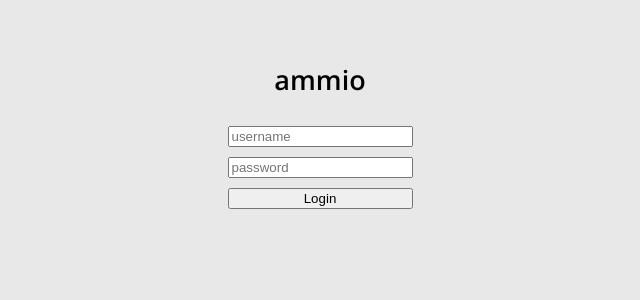
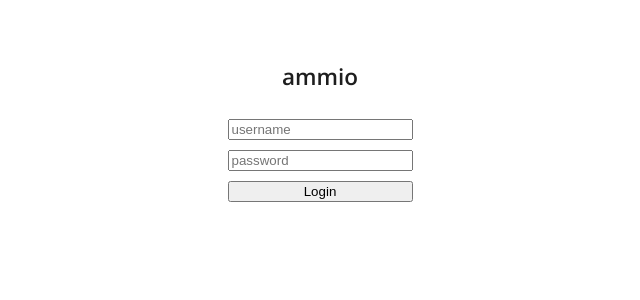
Before and after one commit to ammio/server, a Vue app in the folder client/: page /login in a window 1280 px wide. Shown: the top 300 px of the page, without its empty margins (320-960 px from the left). Built offline with nearby package versions, Linux system fonts and the light colour scheme.

Commit message:
update colors

```diff
--- a/client/src/App.vue
+++ b/client/src/App.vue
@@ -4,7 +4,7 @@
 
 <style lang="sass">
 body
-  background: #E8E8E8
+  background: var(--color-background)
 #app
   margin: 60px auto
   max-width: 1200px
--- /dev/null
+++ b/client/src/components/partials/ammioInput.vue
@@ -0,0 +1,66 @@
+<template>
+  <section class="ammio-input" :class="{ 'focused': focused }">
+    <input v-bind="$attrs" :type="$attrs.type ? $attrs.type : 'text'" @input="$emit('update:modelValue', $event.target.value)" @focus="focused = true" @blur="focused = false" required/>
+    <label>{{ placeholder }}</label>
+  </section>
+</template>
+
+<script>
+export default {
+  name: 'ammio-input',
+  inheritAttrs: false,
+  props: {
+    modelValue: String,
+    placeholder: String
+  },
+  data: () => ({
+    focused: false
+  })
+}
+</script>
+
+<style lang='sass' scoped>
+section.ammio-input
+  position: relative
+  margin: 5px
+  background: var(--color-background-alternative)
+  border-radius: 12px
+  display: block
+  width: 200px
+  height: 40px
+  padding: 10px 13px 10px 13px
+  transition: 0.2s ease all
+  --moz-transition: 0.2s ease all
+  --webkit-transition: 0.2s ease all
+  --o--transition: 0.2s easy all
+  label
+    color: var(--color-text-dimmed)
+    position: absolute
+    pointer-events: none
+    left: 13px
+    top: 50%
+    transform: translateY(-50%)
+    opacity: 0.5
+    transition: 0.2s ease all
+    --moz-transition: 0.2s ease all
+    --webkit-transition: 0.2s ease all
+    --o--transition: 0.2s easy all
+  input
+    width: 100%
+    border: none
+    outline: none
+    font-family: Open-Sans
+    font-size: 1rem
+    background: none
+    transition: 0.2s easy all
+
+section.focused
+    padding: 10px 13px 10px 18px
+    label
+      opacity: 0 !important
+      left: 20px
+
+section input:valid ~ label
+  background: pink
+  opacity: 0 !important
+</style>
--- a/client/src/sass/base/_color.sass
+++ b/client/src/sass/base/_color.sass
@@ -1,11 +1,8 @@
-/* COLORS */
-$color-primary: #0052CC
-$color-black: #000000
-$color-white: #FFFFFF
-
 \:root
-  --color-foreground: #{$color-black}
-  --color-background: #{$color-white}
-  --color-selection-foreground: #{$color-white}
-  --color-selection-background: #{$color-black + f7}
-  --color-accent: #{$color-primary}
+  --color-text: #1E1E1E
+  --color-text-dimmed: #2C3E50
+  --color-text-selection: #FFFFFF
+  --color-text-selection-background: #1E1E1EF7
+  --color-background: #FFFFFF
+  --color-background-alternative: #F4F7F8
+  --color-primary: #0052CC
--- a/client/src/sass/base/_typography.sass
+++ b/client/src/sass/base/_typography.sass
@@ -30,42 +30,42 @@
 
 
 \:root
-  font-size: 18px
+  font-size: 15px
   font-family: Open-Sans, sans-serif
   font-weight: normal
   -webkit-font-smoothing: antialiased
   -moz-osx-font-smoothing: grayscale
-  color: var(--color-foreground)
+  color: var(--color-text)
 
 \:root::selection, *::selection, h1::selection, h2::selection, h3::selection, p::selection, a::selection
-  color: var(--color-selection-foreground)
-  background-color: var(--color-selection-background)
+  color: var(--color-text-selection)
+  background-color: var(--color-text-selection-background)
 
 h1
   font-weight: bold
   font-size: 2.7rem
   line-height: 1.5
-  color: var(--color-foreground)
+  color: var(--color-text)
 
 h2
   font-weight: 500
   font-size: 1.5rem
   line-height: 1.5
-  color: var(--color-foreground)
+  color: var(--color-text)
 
 h3
   font-weight: 500
   font-size: 1.3rem
   line-height: 1.5
-  color: var(--color-foreground)
+  color: var(--color-text)
 
 p
   line-height: 1.2
-  color: var(--color-foreground)
+  color: var(--color-text)
 
 a
   text-decoration: none
-  color: var(--color-forground)
+  color: var(--color-text)
   transition: ease-in-out 0.2s
   &:hover
-    color: var(--color-accent)
+    color: var(--color-text)
```
